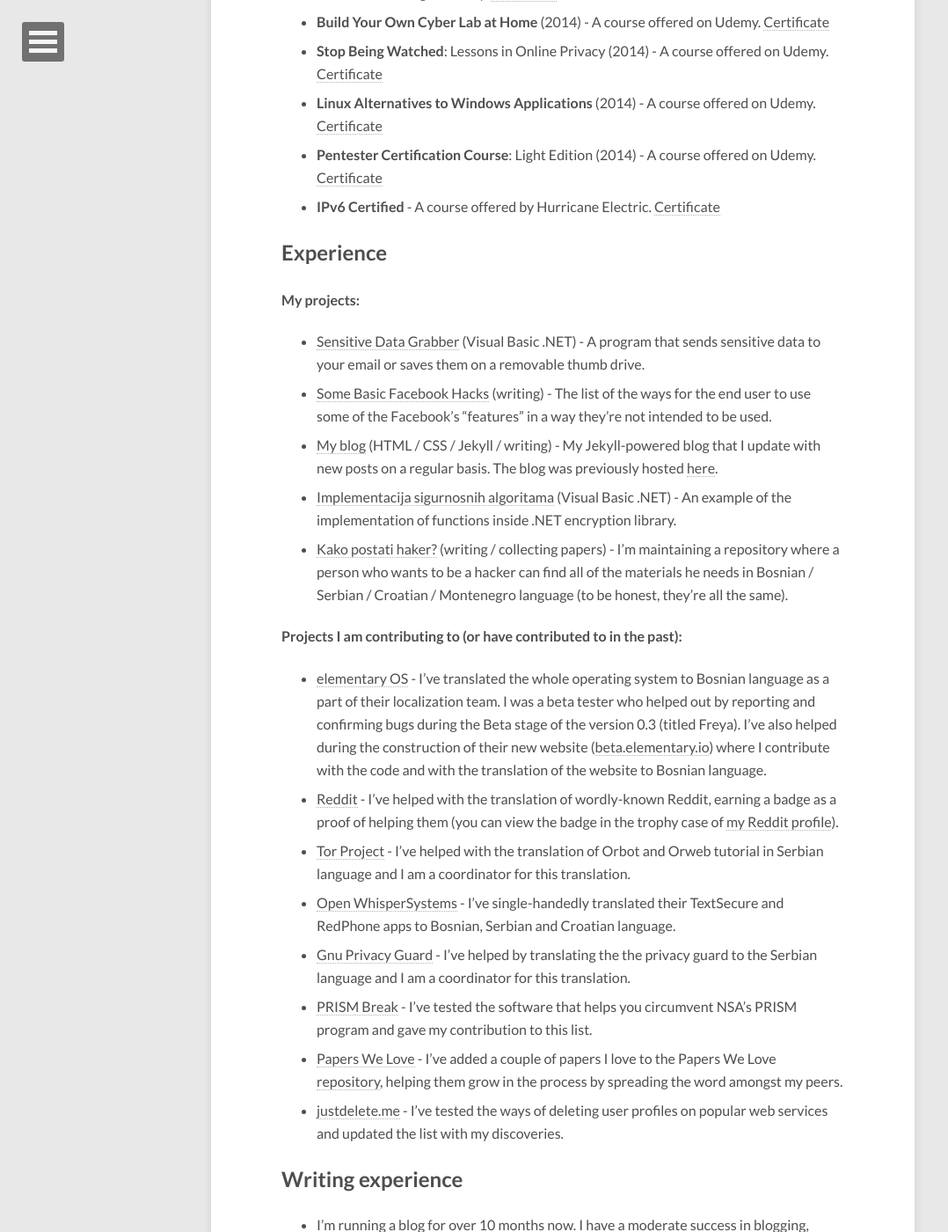
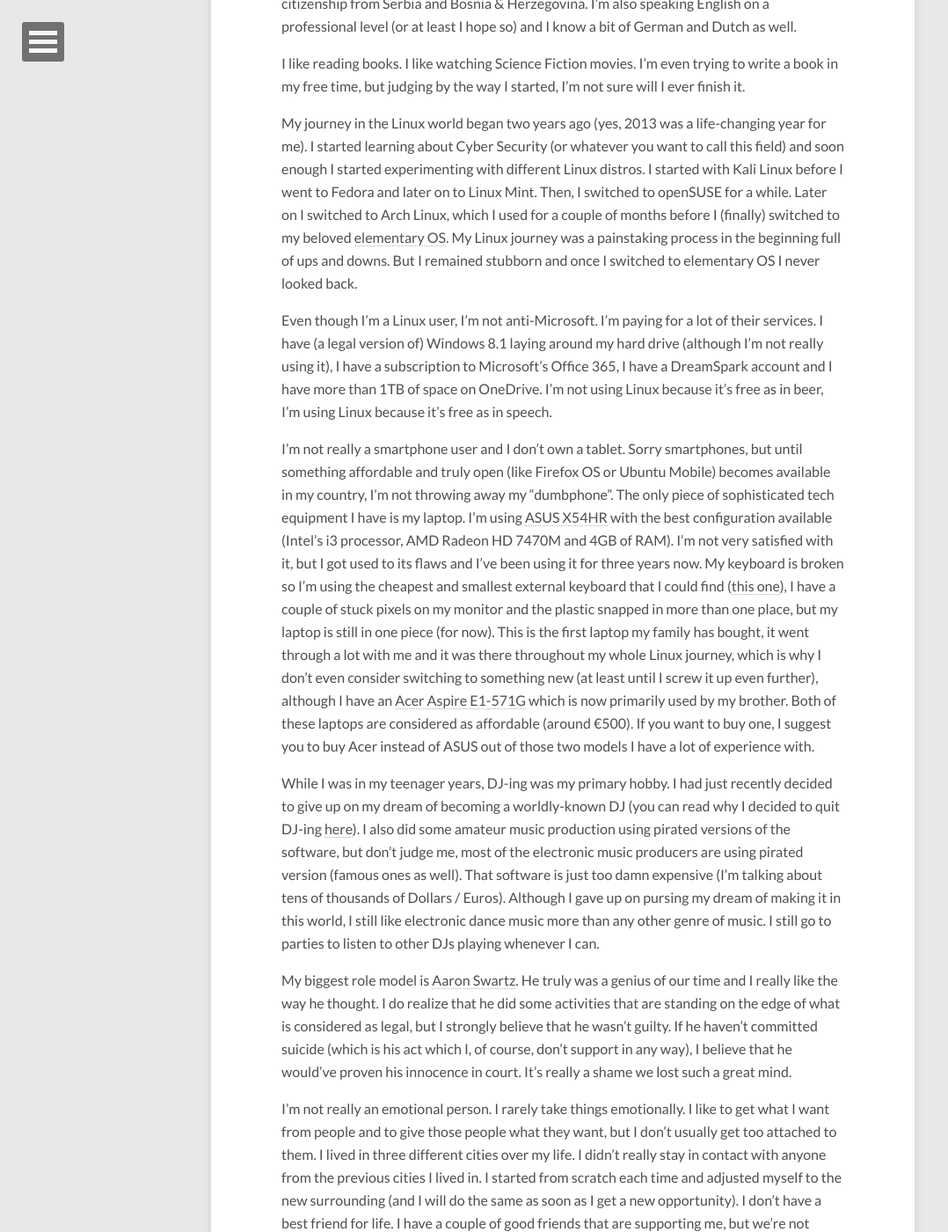
Before and after one commit to menghanhui/r3bl.blog, a Jekyll site: the page built from about/index.md, in a window 1280 px wide and 1400 px high, scrolled down 1443 px. Shown: the whole window at 88% size, without its empty margins (0-1078 px from the left). Built offline with Jekyll 4.4.1, drawn with Linux system fonts in a browser that asks for light colours; nearby versions of some CDN libraries; some of the changed text lies outside the part shown.

Commit message:
Changed the content of /about page and translated /my-articles to English completely

```diff
--- a/about/index.md
+++ b/about/index.md
@@ -7,73 +7,46 @@
   feature: abstract-1-3
 ---
 
-This is the text-only version. If you want to see my portfolio in a more well-designed way, check out [my personal website](https://aleksandar-todorovic.github.io). Alternatively, you can also download the short version of my portfolio by downloading my resume (available in [English](https://aleksandar-todorovic.github.io/assets/portfolio-en.pdf)
-and [Bosnian](https://drive.google.com/file/d/0By-yP9sfB84VWENhQmtJX0x4cTg/view?usp=sharing) language). You can also download a pack filled with .pdf versions of my certificates [here](https://drive.google.com/file/d/0By-yP9sfB84VaFdUeU5kUXdTams/view?usp=sharing).
+**NOTE:** As of June 18th (2015), this page contains more personalized version of the story of my life. If you want to see what I had actually done as an open source advocate, check out [my portfolio](https://aleksandar-todorovic.github.io/en/portfolio). Alternatively, you can also see the short version of my portfolio by downloading my resume (available in both [English](https://aleksandar-todorovic.github.io/assets/portfolio-en.pdf)
+and [Bosnian](https://aleksandar-todorovic.github.io/assets/portfolio-bs.pdf) language).
 
-## Summary
+## Short version
 
-I'm a student from Bosnia &amp; Herzegovina studying IT engineering at [eMPIRICA](http://empirica.ba/). I'm really passionate about artificial intelligence, open source software, open culture and cyber security. I have a lot of experience in working with Linux-based operating systems. I'm capable of programming in a variety of programming languages and I have a decent (mostly theoretical) knowledge in cyber security.
+I'm [an Open Source Advocate](http://r3bl.github.io/en/open-source-advocacy) with a huge passion for Artificial Intelligence and Cyber Security. I'm a Community Moderator at [Opensource.com](http://r3bl.github.io/en/open-source-advocacy). I love contributing to open source projects, mostly [without writing code](http://opensource.com/business/14/12/8-ways-contribute-open-source-without-writing-code). I've contributed to a couple of worldy-known open source projects such as [reddit](https://reddit.com/), [elementary OS](https://elementary.io/), and the [Tor Project](https://www.torproject.org). I'm writing content in both English and Bosnian language. So far (aside from this blog of course) I've written content for [Opensource.com](http://opensource.com/), [Kompjuteraš](http://kompjuteras.com/) and [LiBRE! magazine](https://libre.lugons.org/).
 
-## Formal education
+## Long version
 
-* **Computer Technician** (2009-2013)
-  * School: Technical High School in Brčko
-  * Projects: My graduation thesis is being actively used in the school's administration.
+I like writing. I started writing back in 2013 when I started contributing to [LiBRE! magazine](https://libre.lugons.org/) (regional digital free software magazine written in Serbian language). Then, in July 2014, I started my blog. My blog was previously hosted [on Wordpress.com domain](http://aleksandartodorovic.wordpress.com/) before I decided to migrate it to GitHub Pages + Jekyll combination back in January (2015). In June (2015), I took my writing skills to a whole new level by joining [Opensource.com](http://opensource.com) as their new Community Moderator. You can read my announcement and my initial impressions [here](https://r3bl.github.io/en/partnership-with-opensource-dot-com/).
 
-* **Bachelor of IT Engineering** (2013-present)
-  * Schoool: eMPIRICA
-  * Projects: The work I programmed as a part of the curriculum is being advertised as the best one in my year by the collage itself (as stated [here](http://empirica.ba/index.php/aktuelne-vijesti/464-nasi-studenti-sticu-prakticna-ict-znanja-i-vjestine-vec-od-prve-godine-studija)). The project is released under a MIT license [here](https://github.com/aleksandar-todorovic/Implementacija-sigurnosnih-algoritama).
+Apart from writing, I live an open source life. I'm using open source technologies every day and I contribute to open source software as much as I can (which is _at least_ once a week). I don't really consider myself as a programmer because I didn't write any code worthy of mentioning so far, but I am working on it!
 
-## Additional education
+Even though I didn't write any useful code so far, that didn't stop me from contributing to open source software. I started back in 2013 by joining the reddit's translation team to help them to translate their service to Serbian language.
 
-* **Malicious Software and its Underground Economy**: Two Sides to Every Story (2013) - A Coursera course offered by the University of London. [Certificate](https://drive.google.com/file/d/0By-yP9sfB84VTVVfanQ3THFkTDQ/view?usp=sharing)
-* **Introduction to Cybersecurity** (2014) - A course offered by the Cisco Networking Academy. [Certificate](https://drive.google.com/file/d/0By-yP9sfB84VVThyQkdxRDlrMnc/view?usp=sharing)
-* **CCNA Routing and Switching**: Introduction to Networks (2014) - A course offered by Cisco Networking Academy. [Certificate](https://drive.google.com/file/d/0By-yP9sfB84VMlVlNWVkanVKajA/view?usp=sharing)
-* **Build Your Own Cyber Lab at Home** (2014) - A course offered on Udemy. [Certificate](https://drive.google.com/file/d/0By-yP9sfB84VZTlUaXB1czZSYlU/view?usp=sharing)
-* **Stop Being Watched**: Lessons in Online Privacy (2014) - A course offered on Udemy. [Certificate](https://drive.google.com/file/d/0By-yP9sfB84VT1pzM2NpUHNHUkE/view?usp=sharing)
-* **Linux Alternatives to Windows Applications** (2014) - A course offered on Udemy. [Certificate](https://drive.google.com/file/d/0By-yP9sfB84VbG1Yd1FYQmZXV2M/view?usp=sharing)
-* **Pentester Certification Course**: Light Edition (2014) - A course offered on Udemy. [Certificate](https://drive.google.com/file/d/0By-yP9sfB84VeU15TE9OTTRXNEE/view?usp=sharing)
-* **IPv6 Certified** - A course offered by Hurricane Electric. [Certificate](https://drive.google.com/file/d/0By-yP9sfB84VczdTYlljZHhUTlE/view?usp=sharing)
+I speak three languages on a native level: Bosnian, Serbian and Croatian. And no, I'm not a _big_ fan of learning new languages. Those three languages are pretty much the same (with _very_ small differences), we just call them differently because of the political reasons. I posses dual citizenship from Serbia and Bosnia & Herzegovina. I'm also speaking English on a professional level (or at least I hope so) and I know a bit of German and Dutch as well.
 
-## Experience
+I like reading books. I like watching Science Fiction movies. I'm even trying to write a book in my free time, but judging by the way I started, I'm not sure will I ever finish it.
 
-#### My projects:
+My journey in the Linux world began two years ago (yes, 2013 was a life-changing year for me). I started learning about Cyber Security (or whatever you want to call this field) and soon enough I started experimenting with different Linux distros. I started with Kali Linux before I went to Fedora and later on to Linux Mint. Then, I switched to openSUSE for a while. Later on I switched to Arch Linux, which I used for a couple of months before I (finally) switched to my beloved [elementary OS](https://elementaryio). My Linux journey was a painstaking process in the beginning full of ups and downs. But I remained stubborn and once I switched to elementary OS I never looked back.
 
-* [Sensitive Data Grabber](https://github.com/aleksandar-todorovic/SensitiveDataGrabber) (Visual Basic .NET) - A program that sends sensitive data to your email or saves them on a removable thumb drive.
-* [Some Basic Facebook Hacks](https://github.com/aleksandar-todorovic/my-published-papers#some-basic-facebook-hacks) (writing) - The list of the ways for the end user to use some of the Facebook's "features" in a way they're not intended to be used.
-* [My blog](https://r3bl.github.com) (HTML / CSS / Jekyll / writing) - My Jekyll-powered blog that I update with new posts on a regular basis. The blog was previously hosted [here](https://aleksandartodorovic.wordpress.com/).
-* [Implementacija sigurnosnih algoritama](https://github.com/aleksandar-todorovic/Implementacija-sigurnosnih-algoritama) (Visual Basic .NET) - An example of the implementation of functions inside .NET encryption library.
-* [Kako postati haker?](https://github.com/aleksandar-todorovic/kako-postati-haker) (writing / collecting papers) - I'm maintaining a repository where a person who wants to be a hacker can find all of the materials he needs in Bosnian / Serbian / Croatian / Montenegro language (to be honest, they're all the same).
+Even though I'm a Linux user, I'm not anti-Microsoft. I'm paying for a lot of their services. I have (a legal version of) Windows 8.1 laying around my hard drive (although I'm not really using it), I have a subscription to Microsoft's Office 365, I have a DreamSpark account and I have more than 1TB of space on OneDrive. I'm not using Linux because it's free as in beer, I'm using Linux because it's free as in speech.
 
-#### Projects I am contributing to (or have contributed to in the past):
+I'm not really a smartphone user and I don't own a tablet. Sorry smartphones, but until something affordable and truly open (like Firefox OS or Ubuntu Mobile) becomes available in my country, I'm not throwing away my "dumbphone". The only piece of sophisticated tech equipment I have is my laptop. I'm using [ASUS X54HR](https://www.asus.com/Notebooks_Ultrabooks/X54HR/) with the best configuration available (Intel's i3 processor, AMD Radeon HD 7470M and 4GB of RAM). I'm not very satisfied with it, but I got used to its flaws and I've been using it for three years now. My keyboard is broken so I'm using the cheapest and smallest external keyboard that I could find ([this one](http://www.lingua-centar.hr/cybershop/slike/0160566_big.jpg)), I have a couple of stuck pixels on my monitor and the plastic snapped in more than one place, but my laptop is still in one piece (for now). This is the first laptop my family has bought, it went through a lot with me and it was there throughout my whole Linux journey, which is why I don't even consider switching to something new (at least until I screw it up even further), although I have an [Acer Aspire E1-571G](http://www.notebookcheck.net/Review-Acer-Aspire-E1-571G-Notebook.88806.0.html) which is now primarily used by my brother. Both of these laptops are considered as affordable (around €500). If you want to buy one, I suggest you to buy Acer instead of ASUS out of those two models I have a lot of experience with.
 
-* [elementary OS](http://elementaryos.org/) - I've translated the whole operating system to Bosnian language as a part of their localization team. I was a beta tester who helped out by reporting and confirming bugs during the Beta stage of the version 0.3 (titled Freya). I've also helped during the construction of their new website ([beta.elementary.io](http://beta.elementary.io/)) where I contribute with the code and with the translation of the website to Bosnian language.
-* [Reddit](https://www.reddit.com/) - I've helped with the translation of wordly-known Reddit, earning a badge as a proof of helping them (you can view the badge in the trophy case of [my Reddit profile](http://reddit.com/u/r3bl)).
-* [Tor Project](https://www.torproject.org/) - I've helped with the translation of Orbot and Orweb tutorial in Serbian language and I am a coordinator for this translation.
-* [Open WhisperSystems](https://whispersystems.org/) - I've single-handedly translated their TextSecure and RedPhone apps to Bosnian, Serbian and Croatian language.
-* [Gnu Privacy Guard](https://guardianproject.info/code/gnupg/) - I've helped by translating the the privacy guard to the Serbian language and I am a coordinator for this translation.
-* [PRISM Break](https://prism-break.org/en/) - I've tested the software that helps you circumvent NSA's PRISM program and gave my contribution to this list.
-* [Papers We Love](http://paperswelove.org/) - I've added a couple of papers I love to the Papers We Love [repository](https://github.com/papers-we-love/papers-we-love), helping them grow in the process by spreading the word amongst my peers.
-* [justdelete.me](https://github.com/rmlewisuk/justdelete.me) - I've tested the ways of deleting user profiles on popular web services and updated the list with my discoveries.
+While I was in my teenager years, DJ-ing was my primary hobby. I had just recently decided to give up on my dream of becoming a worldly-known DJ (you can read why I decided to quit DJ-ing [here](https://r3bl.github.io/en/quitting-djing/)). I also did some amateur music production using pirated versions of the software, but don't judge me, most of the electronic music producers are using pirated version (famous ones as well). That software is just too damn expensive (I'm talking about tens of thousands of Dollars / Euros). Although I gave up on pursing my dream of making it in this world, I still like electronic dance music more than any other genre of music. I still go to parties to listen to other DJs playing whenever I can.
 
-## Writing experience
+My biggest role model is [Aaron Swartz](https://en.wikipedia.org/wiki/Aaron_Swartz). He truly was a genius of our time and I really like the way he thought. I do realize that he did some activities that are standing on the edge of what is considered as legal, but I strongly believe that he wasn't guilty. If he haven't committed suicide (which is his act which I, of course, don't support in any way), I believe that he would've proven his innocence in court. It's really a shame we lost such a great mind.
 
-* I'm running a blog for over 10 months now. I have a moderate success in blogging, averaging 150 visitors per day.
-* I wrote [an article](http://kompjuteras.com/stvari-koje-trebas-da-znas-ukoliko-planiras-da-studiras-informatiku/) (written in Bosnian language) for my favorite IT-related blog in my region called [Kompjuteraš](http://kompjuteras.com/). I hope to continue contributing to this blog from time to time.
-* I wrote an article for [Opensource.com](http://opensource.com/) called [A beginner's guide to GitHub](http://opensource.com/life/15/2/beginners-guide-github). This post managed to get over 10.000 views in just two days, became the [top article of the week](http://opensource.com/life/15/2/top-5-articles-week-february-20) and it was selected as the [top article posted in February 2015](http://opensource.com/community-report-march-2015). I've started volunteering as a Community Moderator for Opensource.com in June 2015 (more on that in the volunteering section below).
-* I wrote a couple of articles for [LiBRE! Magazine](https://libre.lugons.org/) -- a regional free software magazine written in Serbian language. You can find my articles in numbers [16](https://libre.lugons.org/index.php/broj_16/), [17](https://libre.lugons.org/index.php/broj_17/), [18](https://libre.lugons.org/index.php/broj_18/), [26](https://libre.lugons.org/index.php/broj-26/), [27](https://libre.lugons.org/index.php/broj-27/) and [28](https://libre.lugons.org/index.php/broj-28/).
+I'm not really an emotional person. I rarely take things emotionally. I like to get what I want from people and to give those people what they want, but I don't usually get too attached to them. I lived in three different cities over my life. I didn't really stay in contact with anyone from the previous cities I lived in. I started from scratch each time and adjusted myself to the new surrounding (and I will do the same as soon as I get a new opportunity). I don't have a best friend for life. I have a couple of good friends that are supporting me, but we're not really attached in a way that we can't continue our lives once our lives start to go in different directions. I'm not going to allow anyone to slow me down on my way of doing something which will benefit me any time soon.
 
-## Volunteering experience
+I like giving back to my local community by participating in various volunteering opportunities. I even had the opportunity to spent a month in the Netherlands volunteering to their local community (in two cities: Rijswijk and Amsterdam) which was a life-changing experience to me. If you want to find out more about that, read [this blog post](http://r3bl.github.io/en/evs-netherlands-experience/).
 
-* **Opensource.com Community Moderator** (June 1st 2015 - present) - In June I've started volunteering for [Opensource.com](http://opensource.com/) (owned by Red Hat) as their new Community Moderator. I made a one year long commitment to provide them with the regular content for their site. I'm also in charge of moderating the comments section on the articles published on their website.
-* **EVS Looking to Future: Springbos** (April 10th 2015 - May 9th 2015) - I've spent a month volunteering in the Netherlands as a part of the  [European Voluntery Service](https://en.wikipedia.org/wiki/European_Voluntary_Service) project that took place in Rijswijk and Amsterdam, where I helped [Don Bosco Youth Center](http://donboscorijswijk.nl/) to create a fresh and interesting program for the children. We did all sorts of activities, so I have written a [blog post](https://r3bl.github.io/en/evs-netherlands-experience/) summarizing the project. It truly was a life changing experience.
-* **No Hate Online - No Hate Offline workshops** (November and December 2014) - I have been a part of workshops that were organized in the support of [No Hate Speech Movement](http://nohatespeechmovement.org/) organized by the [PRONI Center for Youth Development](http://nohatespeechmovement.org/) where we discussed the ways of fighting against the hate speech in the online era.
-* **Terrain work during the floods in Bosnia & Herzegovina** (May 2014) - I helped those whose lives were in danger during catastrophic floods that hit my country in May 2014.
+[Red Hat](http://www.redhat.com/) is my dream company. I like what they're doing and I like the principles they're using. I have nothing but positive experience with working with people from Red Hat through my volunteership with the Opensource.com brand which is sponsored by them.
 
-## Connect with me
+I care about my privacy. I'm limiting my use of products from companies connected to the [PRISM program](http://www.theguardian.com/world/2013/jun/06/us-tech-giants-nsa-data). I'm using [DuckDuckGo](https://duckduckgo.com/) as my search engine of choice (and I love it). I'm using Russian email service because I know that they have much smaller influence on my overall Internet experience than more popular solutions like GMail, Outlook and similar services. I'm using Mozilla's products ([Firefox](https://www.mozilla.org/en-US/firefox/) and [Thunderbird](https://www.mozilla.org/en-US/thunderbird/)) to explore the web and manage all of my email addresses (and I highly recommend those two products to everyone).
 
-You can contact me anytime on [aleksandar.todorovic@mail.ru](aleksandar.todorovic@mail.ru). I'm more than happy to answer to all of your emails as soon as I have enough time.
+I'm a regular [Twitter user](https://twitter.com/r3bl_), [GitHub user](https://github.com/aleksandar-todorovic/), [CareerDean user](https://www.careerdean.com/u/aleksandar-todorovi) and [Goodreads user](https://www.goodreads.com/). I occasionally use [LinkedIn](https://www.linkedin.com/in/aleksandartodorovic) and [Facebook](https://www.facebook.com/aleksandar.todorovic.r3bl). Yes, unlike most of my generation, I don't spend most of my days on Facebook, Viber, WhatsApp or whatever. I'm doing my best to be as productive as I can, but there's still a lot of things I can do to improve my daily workflow.
 
-You can find me on [Twitter](https://twitter.com/r3bl_) and [Google+](https://plus.google.com/117549842149032938678/). I also have accounts on [GitHub](https://plus.google.com/117549842149032938678/) and [LinkedIn](https://plus.google.com/117549842149032938678/), so you can check them out as well.
+## Contact
 
-Finally, I'm a huge fan of reading books. Because of that, I have an account on [Goodreads](https://www.goodreads.com/user/show/37688006-aleksandar-todorovi) that allows me to track my reading progress and to post my book reviews there.
+If you want me to write for you, you can contact me on [aleksandar.todorovic@opensource.com](aleksandar.todorovic@opensource.com). If you want to contact me for anything else, feel free to do so on [aleksandar.todorovic@mail.ru](aleksandar.todorovic@mail.ru). It might take a day or two, but I'm more than happy
+to answer to all of your emails.
```
Also changed, not shown: about-bs/index.md (+22 -50 lines), my-articles/my-articles.md (+21 -16 lines), 3 other files.
